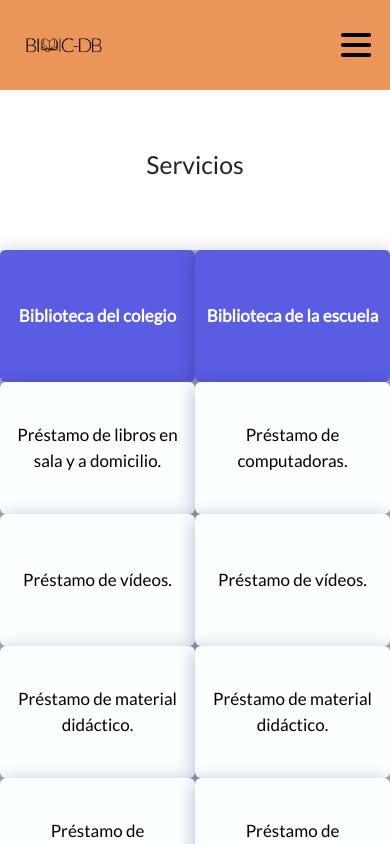
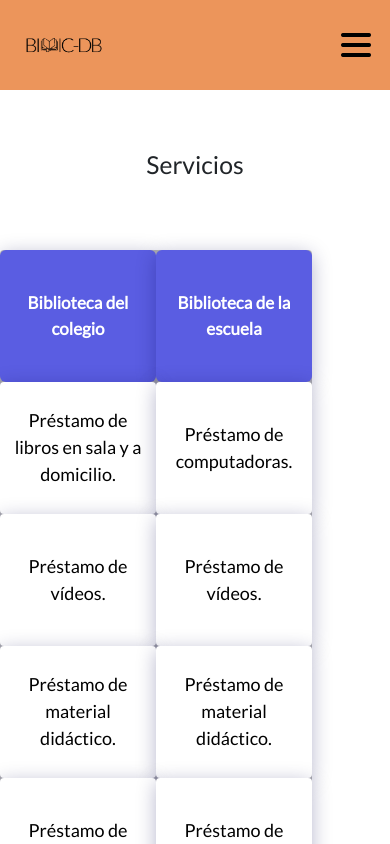
Before and after one commit to Bivic-DB/pou, a React (Create React App) app in the folder client/: page /Servicios in a window 390 px wide. Shown: the top 844 px of the page. Built offline with nearby package versions, Linux system fonts and the light colour scheme.

Commit message:
Actualizacion Css
sd

```diff
--- a/client/src/pages/Servicios.js
+++ b/client/src/pages/Servicios.js
@@ -10,16 +10,16 @@ function Servicios() {
                     <div class="contenedora">
                         <div class="contenidos">
                             <h2 className='h2Servicios'>Servicios  </h2>
-                            <table id="pasosarealizar">
+                            <table id="pasosarealizar" className='tablaServicio'>
                                 <tr>
-                                    <th> Biblioteca del colegio</th>
-                                    <th> Biblioteca de la escuela</th>
+                                    <th className='thServicio'> Biblioteca del colegio</th>
+                                    <th className='thServicio'> Biblioteca de la escuela</th>
                                 </tr>
-                                <tr><td class="servcolegio"> Préstamo de libros en sala y a domicilio.</td> <td class="servescuela">Préstamo de computadoras.</td></tr>
-                                <tr><td class="servcolegio"> Préstamo de vídeos.</td><td class="servescuela">Préstamo de vídeos.</td></tr>
-                                <tr><td class="servcolegio"> Préstamo de material didáctico.</td><td class="servescuela"> Préstamo de material didáctico.</td></tr>
-                                <tr><td class="servcolegio"> Préstamo de computadoras.</td><td class="servescuela"> Préstamo de computadoras.</td></tr>
-                                <tr><td class="servcolegio"> Préstamo de calculadoras.</td></tr>
+                                <tr><td class="servcolegio tdServicio"> Préstamo de libros en sala y a domicilio.</td> <td class="servescuela tdServicio">Préstamo de computadoras.</td></tr>
+                                <tr><td class="servcolegio tdServicio"> Préstamo de vídeos.</td><td class="servescuela tdServicio">Préstamo de vídeos.</td></tr>
+                                <tr><td class="servcolegio tdServicio"> Préstamo de material didáctico.</td><td class="servescuela tdServicio"> Préstamo de material didáctico.</td></tr>
+                                <tr><td class="servcolegio tdServicio"> Préstamo de computadoras.</td><td class="servescuela tdServicio"> Préstamo de computadoras.</td></tr>
+                                <tr><td class="servcolegio tdServicio"> Préstamo de calculadoras.</td></tr>
                             </table>
                         </div>
                     </div>
--- a/client/src/styles/Servicios.css
+++ b/client/src/styles/Servicios.css
@@ -14,12 +14,9 @@
   text-align: center;
 }
 
-table {
-  flex-basis: 50%;
-  border-spacing: 9px;
-}
 
-th {
+
+.thServicio {
   font-size: 17px;
   color: white;
   width: 400px;
@@ -100,7 +97,7 @@ th {
   margin: auto;
 }
 
-table {
+.tablaServicio {
   align-items: center;
   border-radius: 4px;
   padding: 10px;
@@ -110,14 +107,13 @@ table {
   text-align: center;
 }
 
-td {
+.tdServicio{
   align-content: center;
   align-items: center;
   border-radius: 4px;
   background: #FFFFFF;
   padding: 10px;
   /* Otra forma de verse es usando width: 100px; (pueden copiar y pegar en caso de que lo quieran ver C:)*/
-  height: 90px;
   vertical-align: middle;
   font-weight: 200;
   font-size: 18px;
@@ -154,5 +150,14 @@ td {
     margin: 0 auto;
     margin-bottom: 250px;
   }
+  .tablaServicio {
+    align-items: center;
+    border-radius: 4px;
+    padding: 10px;
+    width: 80%;
+    background: #B8B8B8;
+    margin-right: 40px;
+    text-align: center;
+  }
 
 }
```
